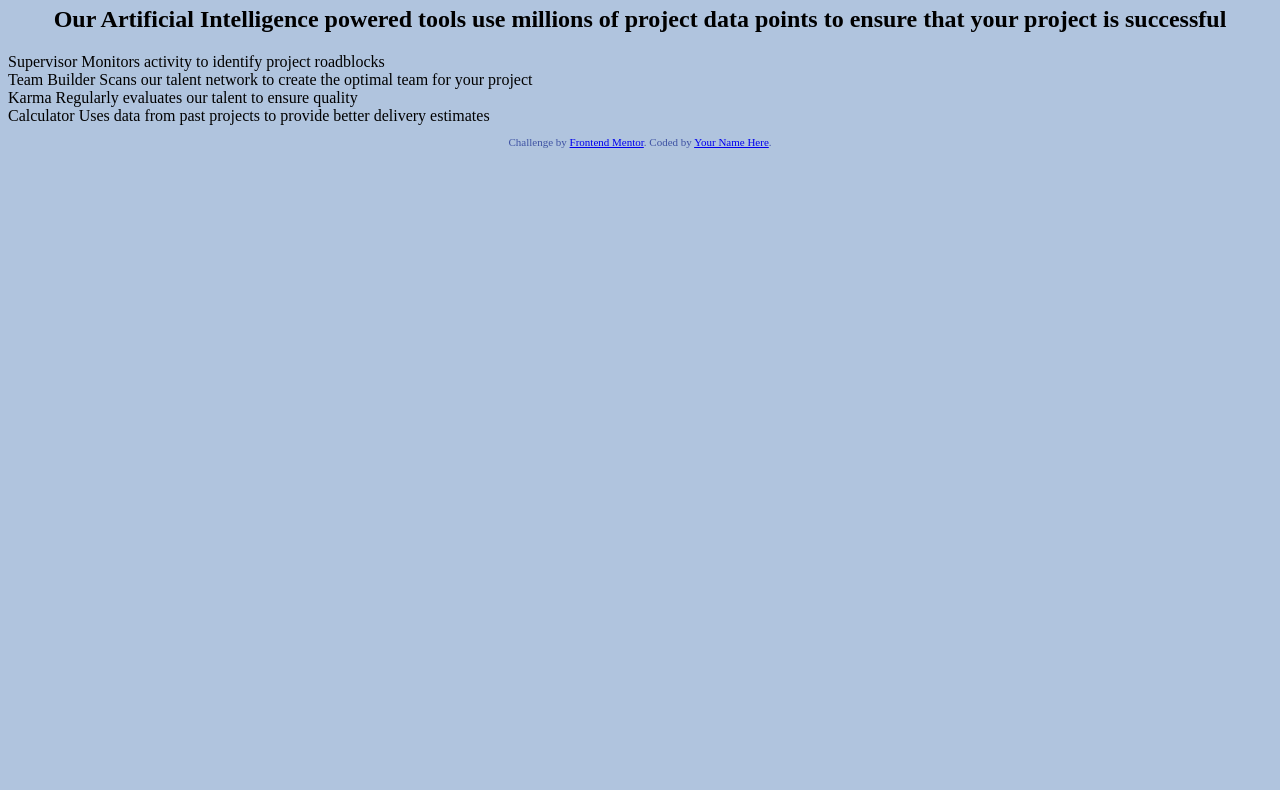
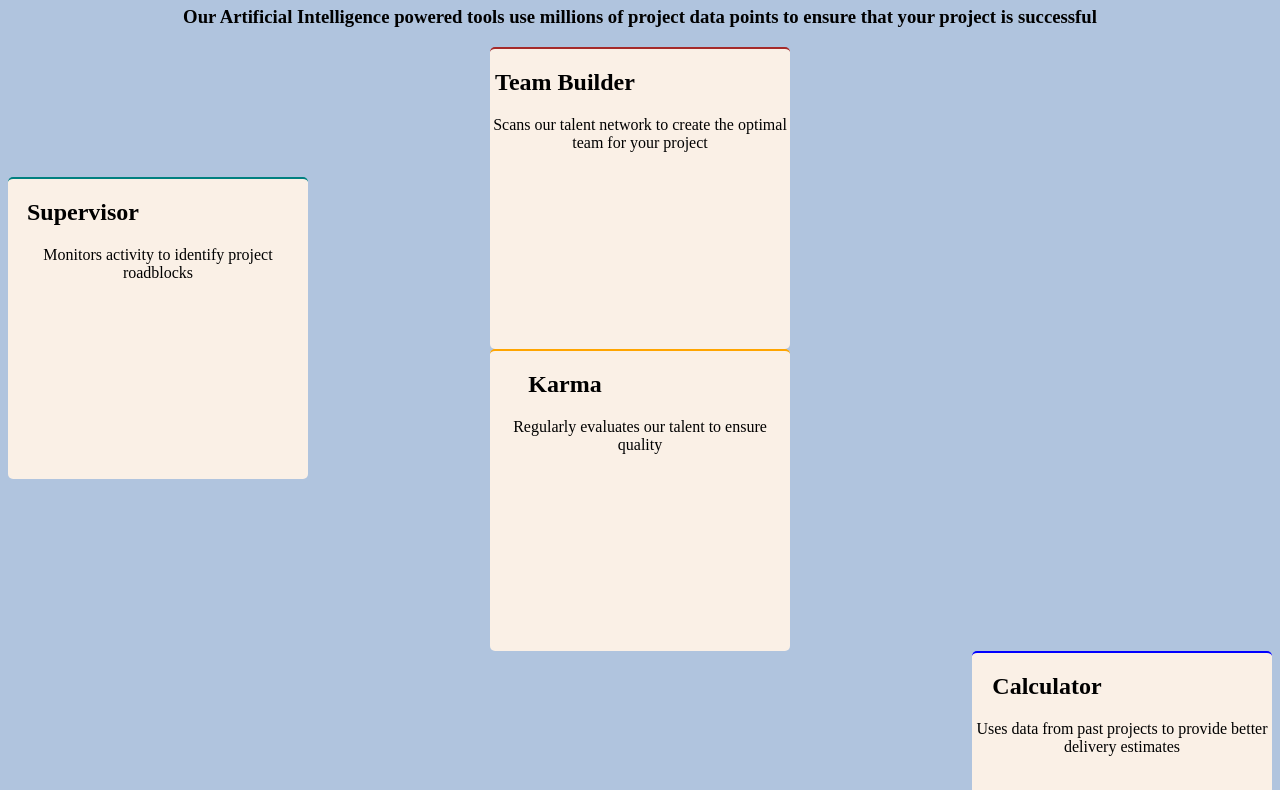
Before and after one commit to MoeCooper/FourCardChallenge, a plain HTML site: page index.html in a window 1280 px wide. Shown: the part 132-922 px from the top of the page. Before the commit the page ends 800 px from the top, so only its background shows below. Drawn offline with Linux system fonts and the light colour scheme.

Commit message:
added more css

```diff
--- a/index.html
+++ b/index.html
@@ -12,43 +12,38 @@
 </head>
 <body>
 
-  <h1>Reliable, efficient delivery</h1>
-  <h1>Powered by Technology</h1>
+  <h1 class="reliable-efficient-delivery centered">Reliable, efficient delivery</h1>
+  <h1 class="powered-by-technology centered">Powered by Technology</h1>
 
-  <h2>
+  <h3 class="AI centered">
     Our Artificial Intelligence powered tools use millions of project data points to ensure
     that your project is successful
-  </h2>
+  </h3>
 
   <div class="container">
 
     <div class="supervisor">
-      Supervisor
-      Monitors activity to identify project roadblocks
+      <h2>Supervisor </h2>
+      <p>Monitors activity to identify project roadblocks</p>
     </div>
 
     <div class="team-builder">
-      Team Builder
-      Scans our talent network to create the optimal team for your project
+      <h2>Team Builder</h2>
+      <p>Scans our talent network to create the optimal team for your project</p>
     </div>
 
     <div class="karma">
-      Karma
-      Regularly evaluates our talent to ensure quality
+      <h2>Karma</h2>
+      <p>Regularly evaluates our talent to ensure quality</p>
     </div>
 
     <div class="calculator">
-      Calculator
-      Uses data from past projects to provide better delivery estimates
+      <h2>Calculator</h2>
+      <p>Uses data from past projects to provide better delivery estimates</p>
     </div>
 
   </div>
 
-  <footer>
-    <p class="attribution">
-      Challenge by <a href="https://www.frontendmentor.io?ref=challenge" target="_blank">Frontend Mentor</a>.
-      Coded by <a href="#">Your Name Here</a>.
-    </p>
-  </footer>
+
 </body>
 </html>
--- a/styles.css
+++ b/styles.css
@@ -2,57 +2,65 @@ body {
     background-color: lightsteelblue;
 }
 
-h1, h2 {
+.reliable-efficient-delivery {
+    font-weight: lighter;
+}
+
+.centered {
     text-align: center;
 }
 
-h1 {
-    font-weight: lighter;
-}
-
-h2 {
-    font-weight: bold;
+body h2 {
+    width: 50%;
 }
 
 .container {
   grid-template-columns: 100px 50px 100px;
   grid-template-rows: 80px auto 80px;
-  column-gap: 10px;
-  row-gap: 15px;
+  column-gap: 20px;
+  row-gap: 35px;
+  text-align: center;
 }
 
 .supervisor {
-    /* float: left;
-    display: block;
+    float: left;
+    display: inline-block;
     background-color: linen;
-    height: 150px;
-    width: 150px; */
+    height: 300px;
+    width: 300px;
+    margin-right: 10px;
+    margin-top: 130px;
+    border-top: 2px solid teal;
+    border-radius: 5px;
 }
 
 .team-builder {
-    /* display: block;
+    display: block;
     background-color: linen;
-    height: 150px;
-    width: 150px; */
+    height: 300px;
+    width: 300px;
+    margin: auto auto;
+    border-top: 2px solid brown;
+    border-radius: 5px;
 }
 
 .karma {
-    /* display: block;
+    display: block;
     background-color: linen;
-    height: 150px;
-    width: 150px; */
+    height: 300px;
+    width: 300px;
+    margin: auto auto;
+    border-top: 2px solid orange;
+    border-radius: 5px;
 }
 
 .calculator {
-    /* float: right;
-    display: block;
+    float: right;
+    display: inline-block;
     background-color: linen;
-    height: 150px;
-    width: 150px; */
+    height: 300px;
+    width: 300px;
+    margin-left: 10px;
+    border-top: 2px solid blue;
+    border-radius: 5px;
 }
-
-.attribution {
-    font-size: 11px;
-    text-align: center;
-    color: hsl(228, 45%, 44%);
-}
```
